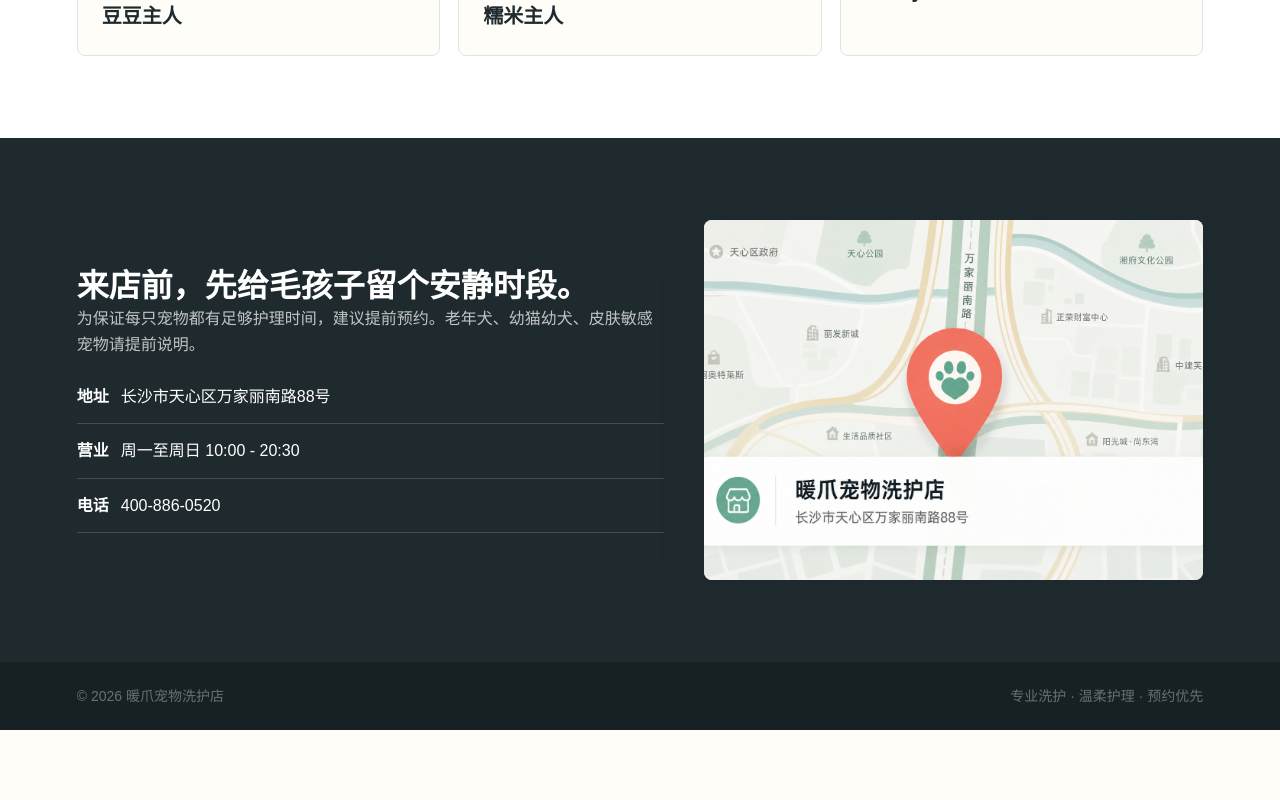
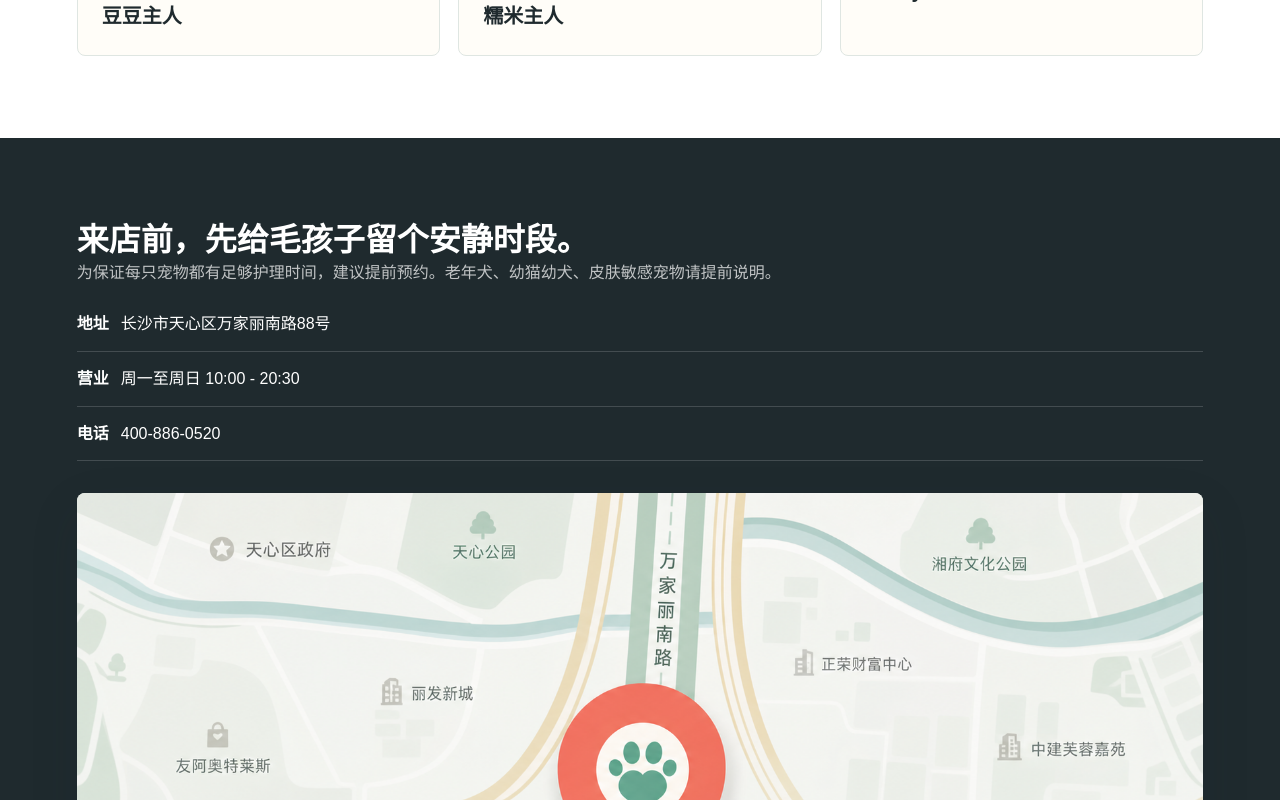
Before and after one commit to ddi04/petcare, a Next.js app: page / in a window 1280 px wide. Shown: the part 3600-4400 px from the top of the page. Before the commit the page ends 4330 px from the top, so only its background shows below. Built offline with nearby package versions, Linux system fonts and the light colour scheme.

Commit message:
优化门店地图布局

```diff
--- a/app/page.tsx
+++ b/app/page.tsx
@@ -513,7 +513,7 @@ export default function Home() {
         </section>
 
         <section
-          className="grid grid-cols-[minmax(0,1fr)_minmax(320px,0.85fr)] items-center gap-10 bg-[var(--ink)] px-[6vw] py-[82px] text-white max-[980px]:grid-cols-1 max-sm:px-[18px]"
+          className="grid grid-cols-1 gap-8 bg-[var(--ink)] px-[6vw] py-[82px] text-white max-sm:px-[18px]"
           id="contact"
         >
           <div>
@@ -540,7 +540,7 @@ export default function Home() {
           <div className="overflow-hidden rounded-lg bg-[var(--soft)] shadow-[0_18px_50px_rgba(31,42,46,0.12)]">
             <Image
               alt="暖爪宠物洗护店长沙市天心区万家丽南路88号地图位置示意"
-              className="h-auto min-h-[360px] w-full object-cover"
+              className="h-auto w-full object-contain"
               height={820}
               src="/assets/changsha-location-map-ai.png"
               width={900}
--- a/index.html
+++ b/index.html
@@ -501,9 +501,8 @@
 
     .contact {
       display: grid;
-      grid-template-columns: minmax(0, 1fr) minmax(320px, 0.85fr);
-      gap: 40px;
-      align-items: center;
+      grid-template-columns: 1fr;
+      gap: 32px;
       background: var(--ink);
       color: white;
     }
@@ -534,8 +533,7 @@
     .map-image {
       width: 100%;
       height: auto;
-      min-height: 360px;
-      object-fit: cover;
+      object-fit: contain;
     }
 
     footer {
```
